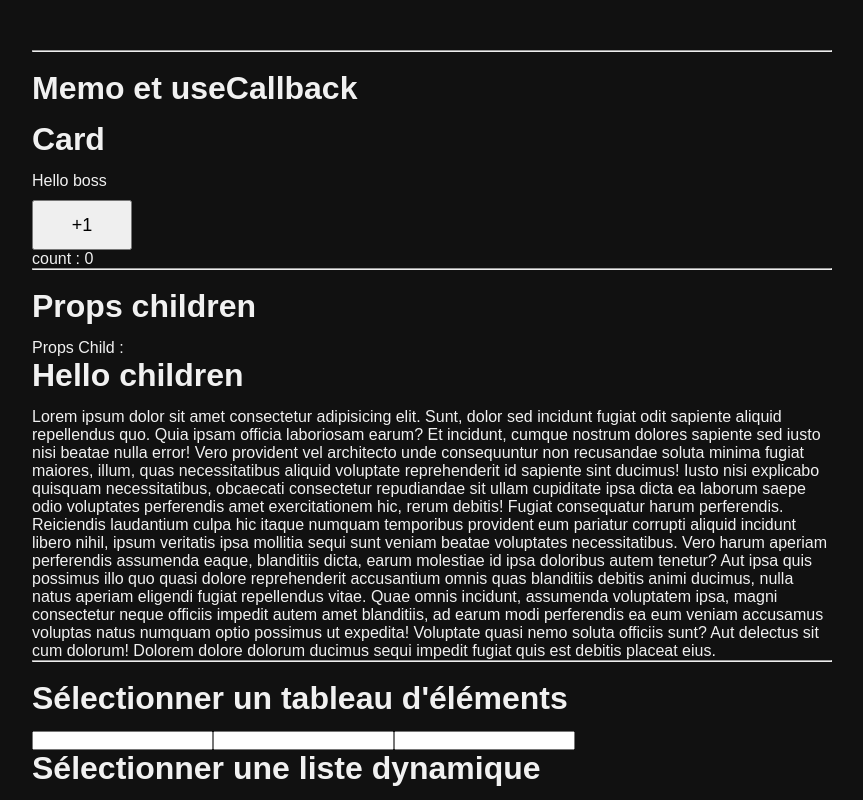
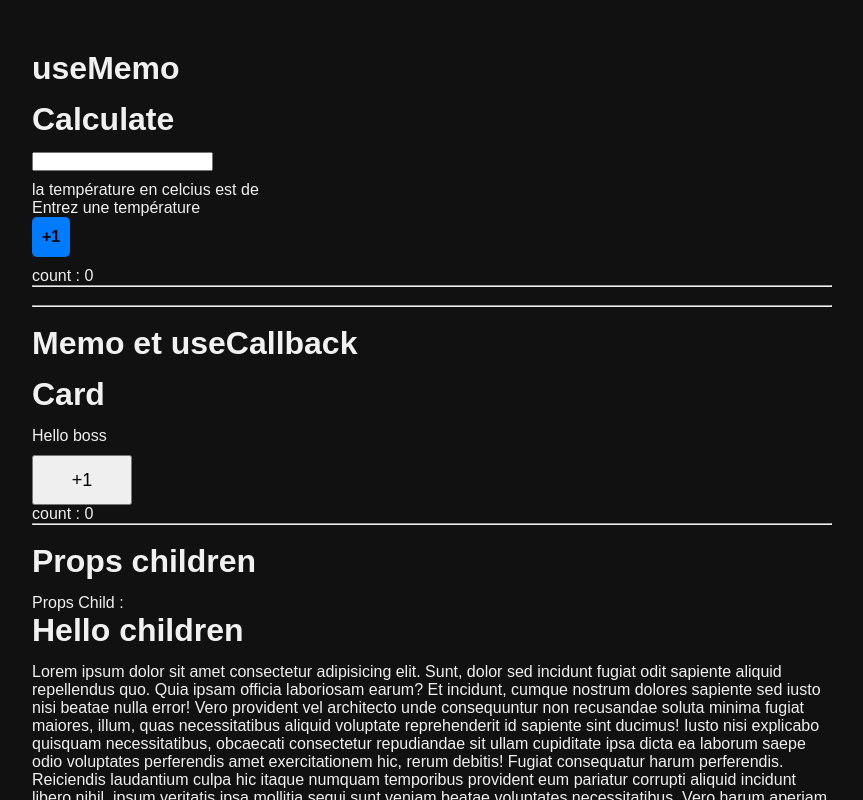
Before and after one commit to CodeurCopieur/react-js-cours, a React (Vite) app in the folder 5.React-dans-le-détail/: page / in a window 1280 px wide. Shown: the top 800 px of the page, without its empty margins (208-1071 px from the left). Built offline with nearby package versions, Linux system fonts and the light colour scheme; no server answers.

Commit message:
Le hook useMemo

```diff
--- a/5.React-dans-le-détail/src/App.jsx
+++ b/5.React-dans-le-détail/src/App.jsx
@@ -10,10 +10,15 @@ import UseInterval from './lessons/8.Utiliser-setInterval/Container'
 import SelectArray from './lessons/9.Sélectionner-un-tableau-déléments/Container'
 import PropsChildren from './lessons/10.Comprendre-props-children/Container'
 import MemoUseCallback from './lessons/11.Memo-et-useCallback/Container'
+import UseMemo from './lessons/12.useMemo/Container'
+
 function App() {
 
   return (
     <div className="main-content">
+      <UseMemo/>
+      <hr />
+      <br />
       <hr />
       <br />
       <MemoUseCallback/>
--- /dev/null
+++ b/5.React-dans-le-détail/src/lessons/12.useMemo/Calculate.jsx
@@ -0,0 +1,24 @@
+import { useState, useMemo } from "react";
+
+export default function Calculate() {
+    const [temperature, setTemperature] = useState("");
+
+    const celciusToFahrenheit = (deg) => {
+        return deg ? deg * 1.8 + 32 : "Entrez une température";
+    }
+
+    const fahrenheitToCelcius = useMemo(() => {
+        console.log("fahrenheitToCelcius");
+        return celciusToFahrenheit(temperature);
+    }, [temperature]);
+
+    console.log("render Calculate");
+    return (
+        <div>
+            <h1>Calculate</h1>
+            <input type="number" value={temperature} onChange={(e) => setTemperature(e.target.value)} />
+            <p>la température en celcius est de {temperature}</p>
+            <p>{temperature ? `la température en fahrenheit est de ${fahrenheitToCelcius}` : fahrenheitToCelcius}</p>
+        </div>
+    )
+}
--- /dev/null
+++ b/5.React-dans-le-détail/src/lessons/12.useMemo/Container.css
@@ -0,0 +1,3 @@
+input {
+  margin-bottom: 10px;
+}
--- /dev/null
+++ b/5.React-dans-le-détail/src/lessons/12.useMemo/Container.jsx
@@ -0,0 +1,31 @@
+import "./Container.css"
+import Calculate from "./Calculate";
+import { useState } from "react";
+
+export default function Container() {
+
+  const [count, setCount] = useState(0);
+
+  return (
+    <div>
+      <h1>useMemo</h1>
+      <Calculate />
+      <button
+        onClick={() => setCount(count + 1)}
+        style={{
+          padding: '10px',
+          marginBottom: '10px',
+          width: 'auto',
+          cursor: 'pointer',
+          border: 'none',
+          borderRadius: '5px',
+          backgroundColor: '#007bff',
+          fontSize: '16px',
+          fontWeight: 'bold',
+          transition: 'all 0.3s ease'
+        }}
+        >+1</button>
+      <p>count : {count}</p>
+    </div>
+  )
+}
```
